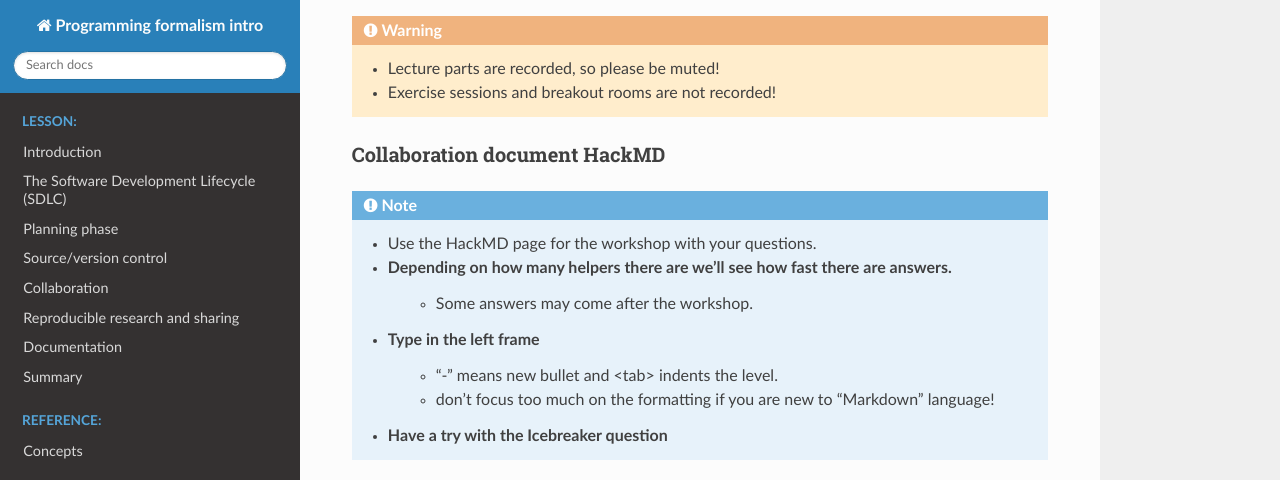
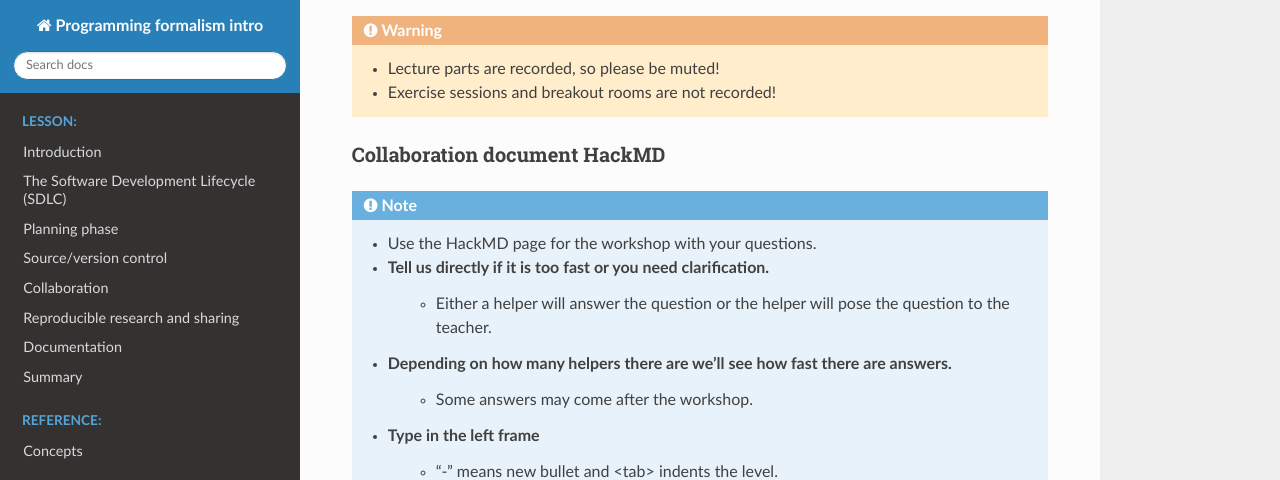
Before and after one commit to UPPMAX/programming_formalisms_intro, a Sphinx documentation site: the page built from doc/index.rst, in a window 1280 px wide and 1400 px high, scrolled down 2912 px, cut to the strip 0-480 px from the top of the window. Built offline with Sphinx 7.4.7 and the Read the Docs theme 2.0.0, drawn with Linux system fonts in a browser that asks for light colours; pages that are not in the unit, such as notebooks, are missing from menus; some of the changed text lies outside the part shown.

Commit message:
Update index.rst

```diff
--- a/doc/index.rst
+++ b/doc/index.rst
@@ -129,6 +129,8 @@ Collaboration document HackMD
 .. note::
 
     - Use the HackMD page for the workshop with your questions.
+    - Tell us directly if it is too fast or you need clarification.
+       -  Either a helper will answer the question or the helper will pose the question to the teacher.
 
     - Depending on how many helpers there are we'll see how fast there are answers.
         - Some answers may come after the workshop.
@@ -175,6 +177,7 @@ The teachers
 
    - This is a new course, and we can learn from its "growing pains".
    - Please give feedback in the end of the days on HackMD and after the course!
+   - Tell us in HackMD directly if it is too fast or need clarification.
 
 
 .. admonition:: Learning outcomes of course
```
